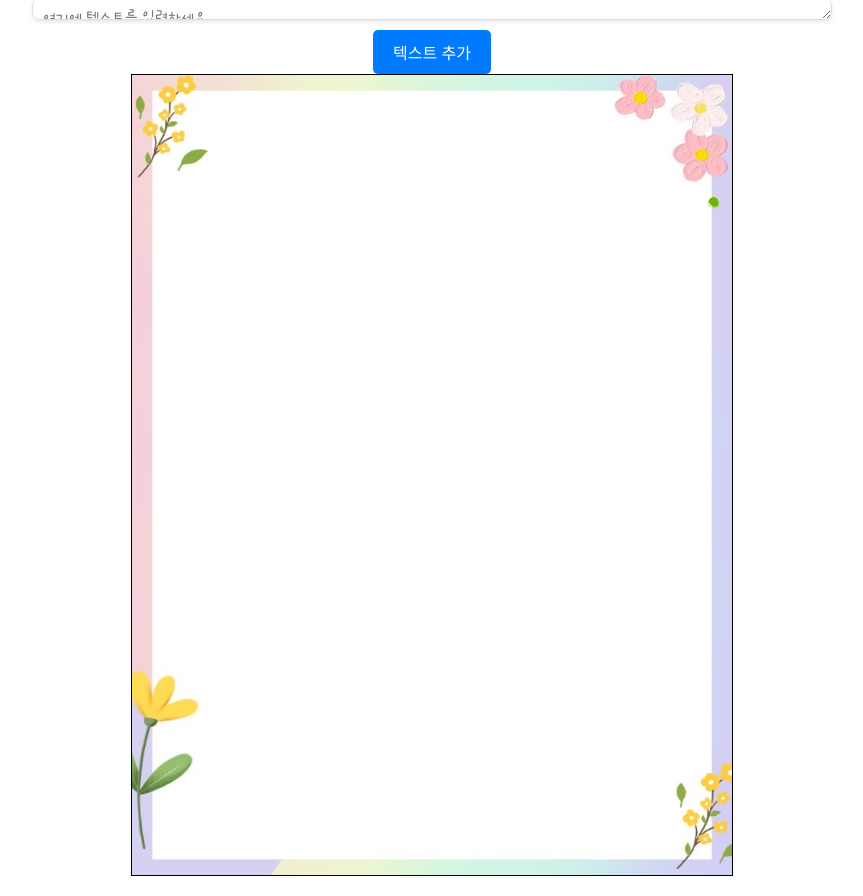
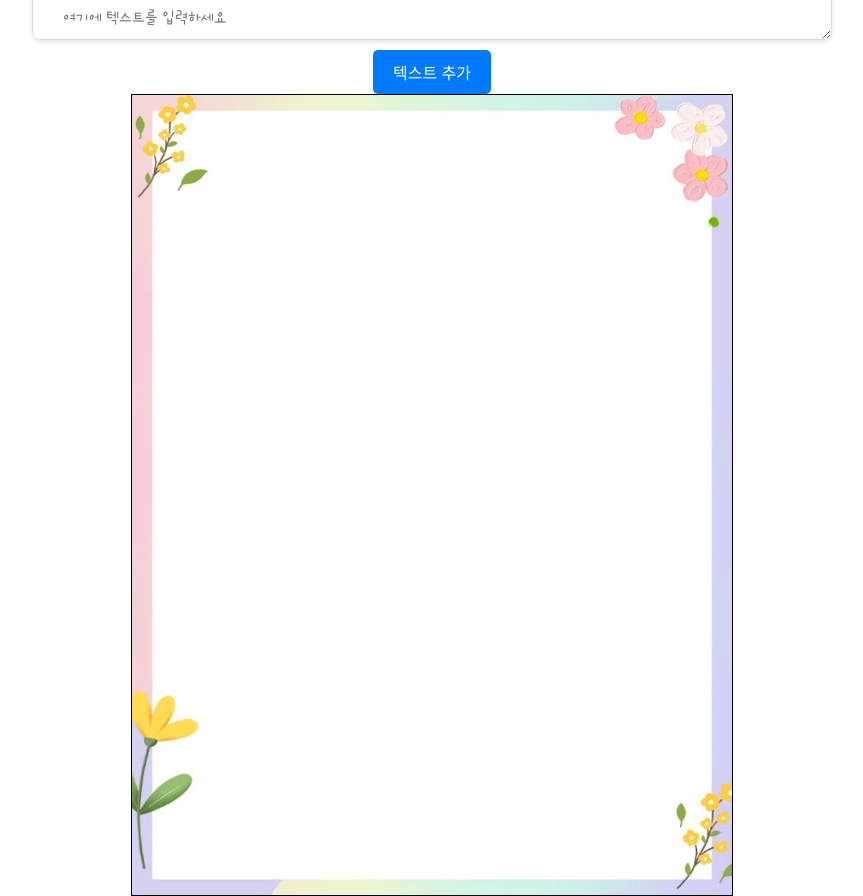
Before and after one commit to ramiteacher/letter, a plain HTML site: page index.html in a window 1280 px wide. Shown: the whole page, without its empty margins (208-1071 px from the left). Drawn offline with Linux system fonts and the light colour scheme.

Commit message:
index.html 업데이트

```diff
--- a/index.html
+++ b/index.html
@@ -31,11 +31,11 @@
         textarea {
             width: 100%;
             max-width: 800px; /* 너비를 넓게 수정 */
-            height: 700px; /* 높이를 길게 수정 */
+            height: 800px; /* 높이를 길게 수정 */
             font-family: 's', Arial, sans-serif;
             font-size: 16px;
             box-sizing: border-box;
-            padding: 10px; /* 입력 상자 내부 여백 추가 */
+            padding: 30px; /* 입력 상자 내부 여백 추가 */
             border-radius: 8px; /* 모서리를 둥글게 수정 */
             border: 1px solid #ddd; /* 테두리 색상 수정 */
             box-shadow: 0 2px 4px rgba(0, 0, 0, 0.1); /* 그림자 추가 */
```
